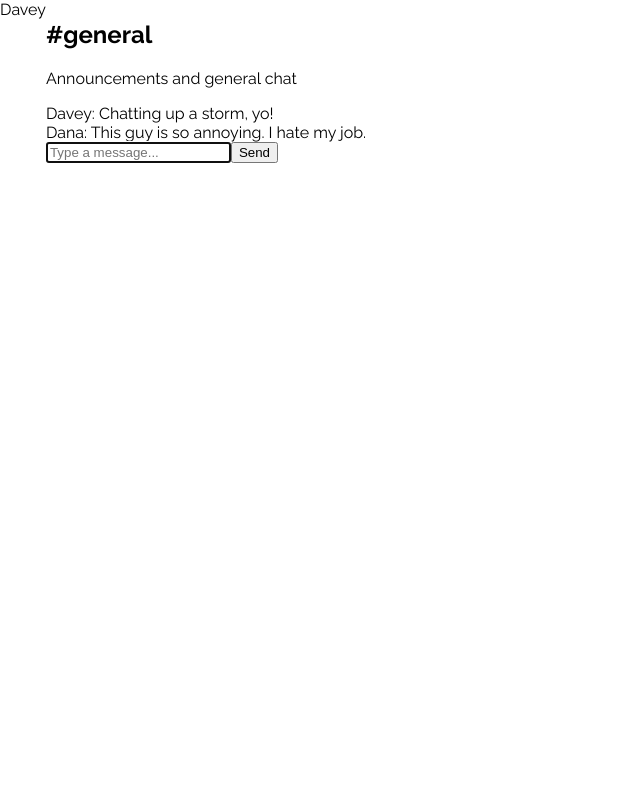
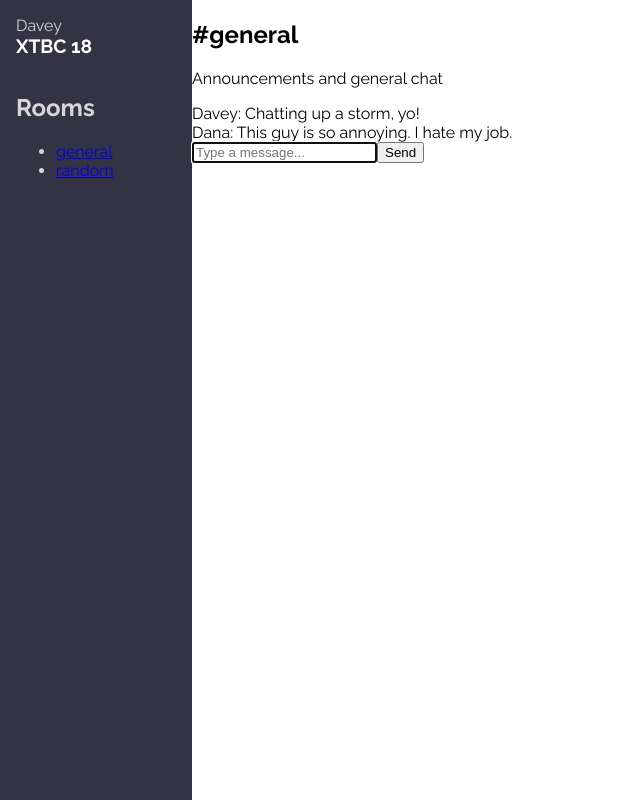
Before and after one commit to VyHHoang/chatarang-afternoon, a React (Create React App) app: page / in a window 1280 px wide. Shown: the whole page, without its empty margins (0-640 px from the left). Built offline with nearby package versions, Linux system fonts and the light colour scheme.

Commit message:
Style Sidebar

```diff
--- a/src/Sidebar.js
+++ b/src/Sidebar.js
@@ -2,10 +2,57 @@
 
 const Sidebar = (props) => {
   return (
-    <div className="Sidebar">
-      {props.user.displayName}
-    </div>
+    <aside
+      className="Sidebar"
+      style={styles.sidebar}
+    >
+      <div
+        className="UserInfo"
+        style={styles.children}
+      >
+        <div className="Avatar"></div>
+        <div className="user">
+          {props.user.displayName}
+        </div>
+        <a href="#">
+          <i className="fas fa-sign-out-alt"></i>
+        </a>
+      </div>
+      <h1 style={styles.h1}>XTBC 18</h1>
+      <nav
+        className="RoomList"
+        style={styles.children}
+      >
+        <h2>Rooms</h2>
+        <ul>
+          <li><a href="#">general</a></li>
+          <li><a href="#">random</a></li>
+        </ul>
+      </nav>
+    </aside>
   )
 }
 
+const styles = {
+  sidebar: {
+    backgroundColor: '#333344',
+    color: 'rgba(255, 255, 255, 0.8)',
+    width: '12rem',
+    padding: '1rem 0',
+    display: 'flex',
+    flexDirection: 'column',
+  },
+
+  children: {
+    padding: '0 1rem',
+  },
+
+  h1: {
+    color: 'white',
+    fontSize: '1.2rem',
+    marginTop: 0,
+    padding: '0 1rem',
+  },
+}
+
 export default Sidebar
```
